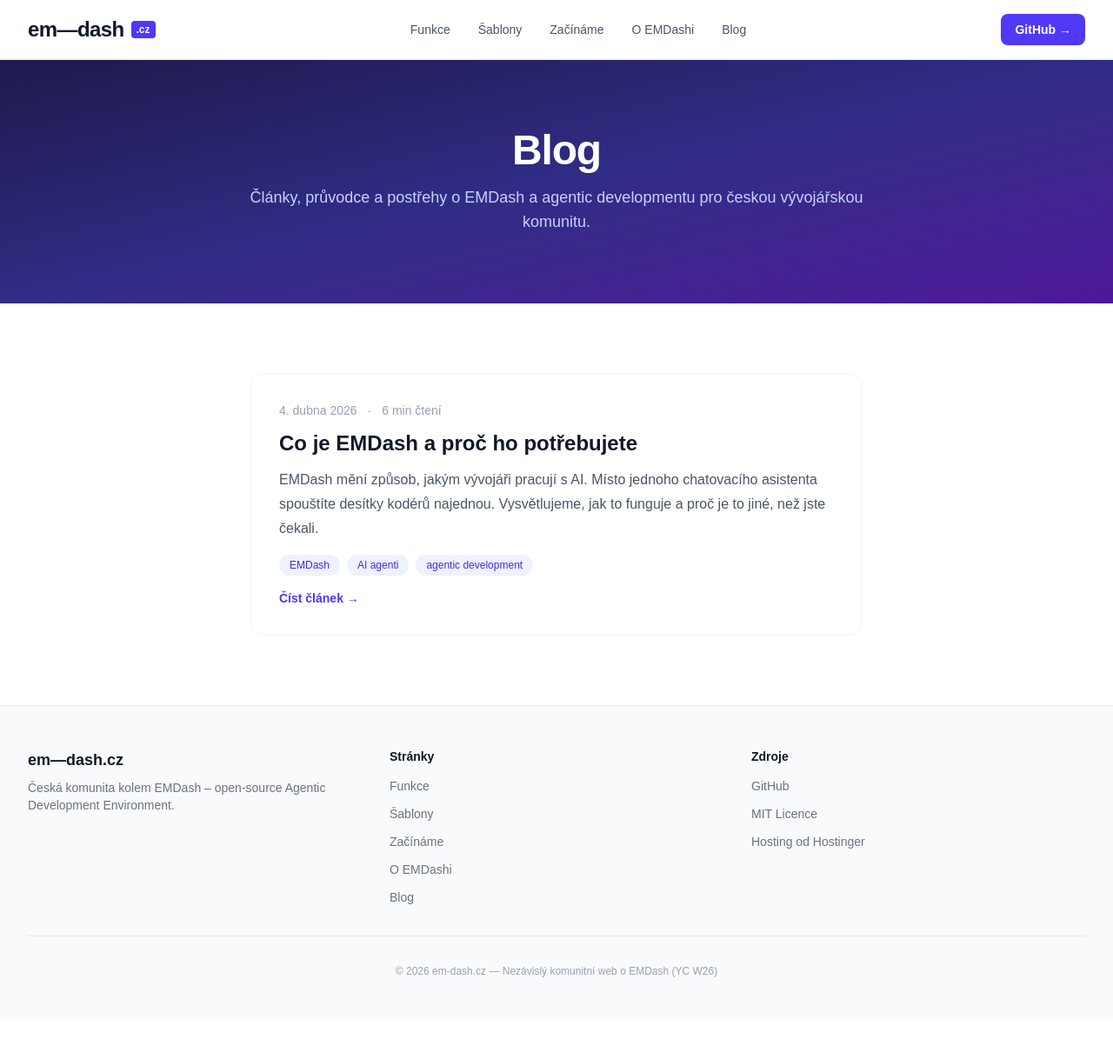
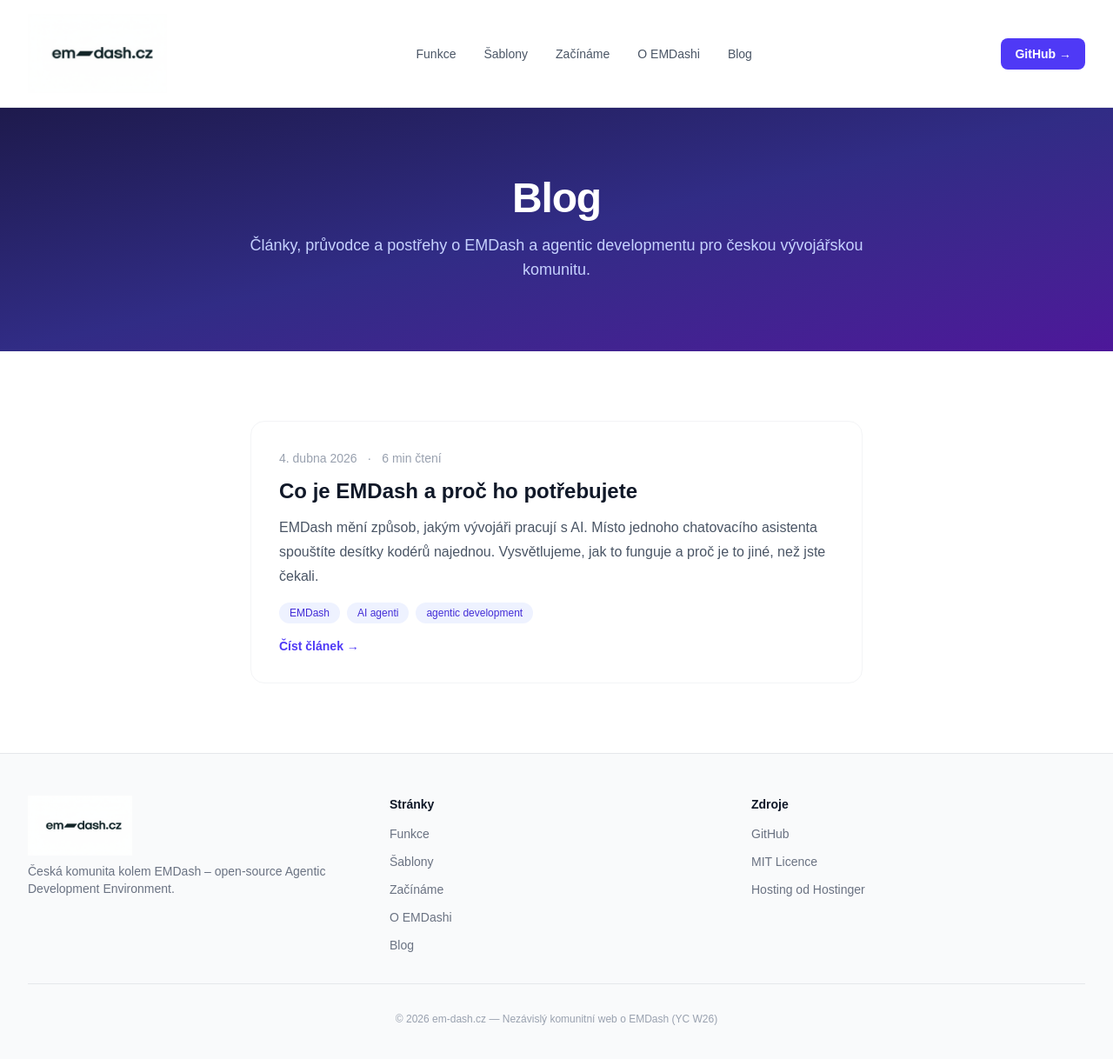
Before and after one commit to KlaraKovarova/em-dash-cz, a Next.js app: page /blog in a window 1280 px wide. Shown: the top 1218 px of the page at 87% size. Before the commit the page ends 1173 px from the top, so only its background shows below. Built offline with nearby package versions, Linux system fonts and the light colour scheme.

Commit message:
Replace text logo with uploaded PNG wordmark in Header and Footer
Co-Authored-By: Paperclip <noreply@paperclip.ing>

```diff
--- a/components/layout/Footer.tsx
+++ b/components/layout/Footer.tsx
@@ -1,3 +1,4 @@
+import Image from 'next/image'
 import Link from 'next/link'
 
 export default function Footer() {
@@ -6,7 +7,12 @@
       <div className="mx-auto max-w-7xl px-4 py-12 sm:px-6 lg:px-8">
         <div className="grid grid-cols-1 gap-8 md:grid-cols-3">
           <div>
-            <span className="text-lg font-bold text-gray-900">em—dash.cz</span>
+            <Image
+              src="/logo.png"
+              alt="em-dash.cz"
+              width={120}
+              height={30}
+            />
             <p className="mt-2 text-sm text-gray-500">
               Česká komunita kolem EMDash – open-source Agentic Development
               Environment.
--- a/components/layout/Header.tsx
+++ b/components/layout/Header.tsx
@@ -1,3 +1,4 @@
+import Image from 'next/image'
 import Link from 'next/link'
 
 const navLinks = [
@@ -12,13 +13,14 @@
   return (
     <header className="sticky top-0 z-50 border-b border-gray-200 bg-white/80 backdrop-blur-sm">
       <div className="mx-auto flex max-w-7xl items-center justify-between px-4 py-4 sm:px-6 lg:px-8">
-        <Link href="/" className="flex items-center gap-2">
-          <span className="text-2xl font-bold tracking-tight text-gray-900">
-            em—dash
-          </span>
-          <span className="rounded bg-indigo-600 px-1.5 py-0.5 text-xs font-semibold text-white">
-            .cz
-          </span>
+        <Link href="/" className="flex items-center">
+          <Image
+            src="/logo.png"
+            alt="em-dash.cz"
+            width={160}
+            height={40}
+            priority
+          />
         </Link>
 
         <nav className="hidden items-center gap-8 md:flex">
--- a/next.config.ts
+++ b/next.config.ts
@@ -3,6 +3,9 @@
 const nextConfig: NextConfig = {
   output: "export",
   trailingSlash: true,
+  images: {
+    unoptimized: true,
+  },
 };
 
 export default nextConfig;
```
Also changed, not shown: public/logo.png (added).
